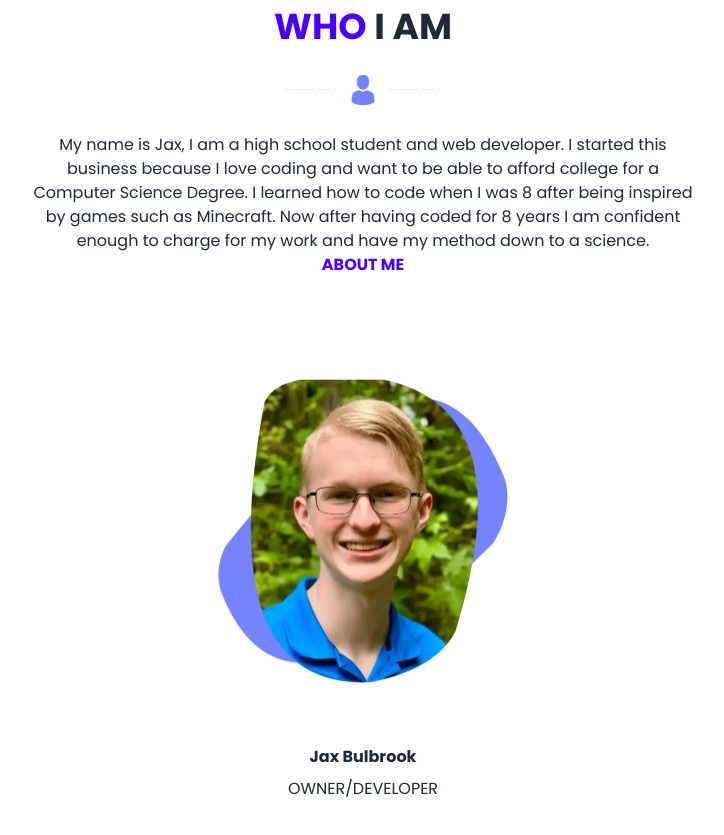
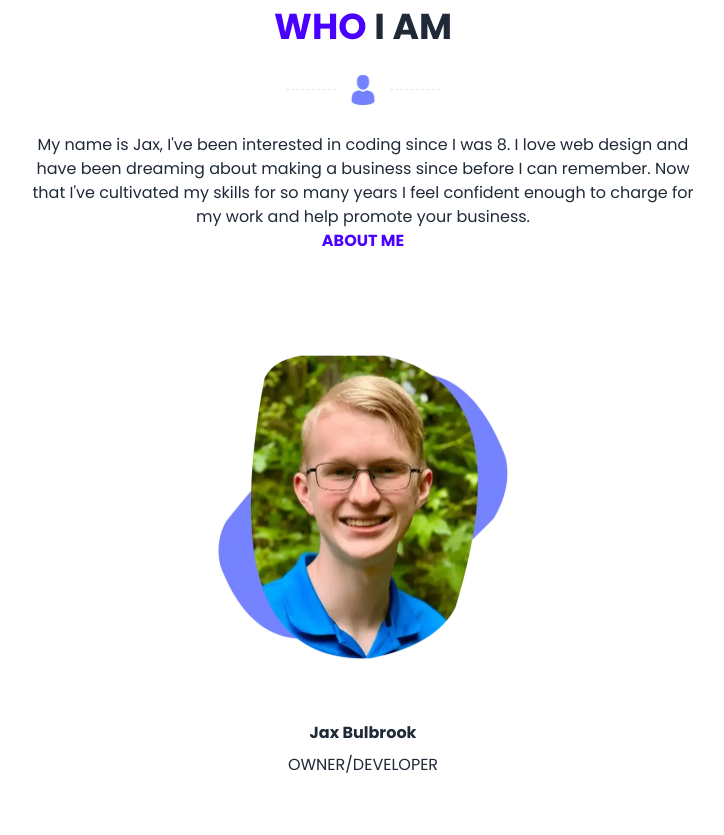
Before and after one commit to Jax-Hax/portfolio, a SvelteKit app: page / in a window 1280 px wide. Shown: the part 2280-3115 px from the top of the page, without its empty margins (277-1001 px from the left). Built offline with nearby package versions, Linux system fonts and the light colour scheme.

Commit message:
removed high school student

```diff
--- a/src/routes/WhoWeAre.svelte
+++ b/src/routes/WhoWeAre.svelte
@@ -8,10 +8,7 @@
 </h1>
 <Divider src="person.png" />
 <p class="mt-7 max-w-2xl text-center mx-auto">
-	My name is Jax, I am a high school student and web developer. I started this business because I
-	love coding and want to be able to afford college for a Computer Science Degree. I learned how to code
-	when I was 8 after being inspired by games such as Minecraft. Now after having coded for 8 years I
-	am confident enough to charge for my work and have my method down to a science. <a
+	My name is Jax, I've been interested in coding since I was 8. I love web design and have been dreaming about making a business since before I can remember. Now that I've cultivated my skills for so many years I feel confident enough to charge for my work and help promote your business. <a
 		class="font-semibold text-primary block"
 		href="/about">ABOUT ME</a
 	>
```
